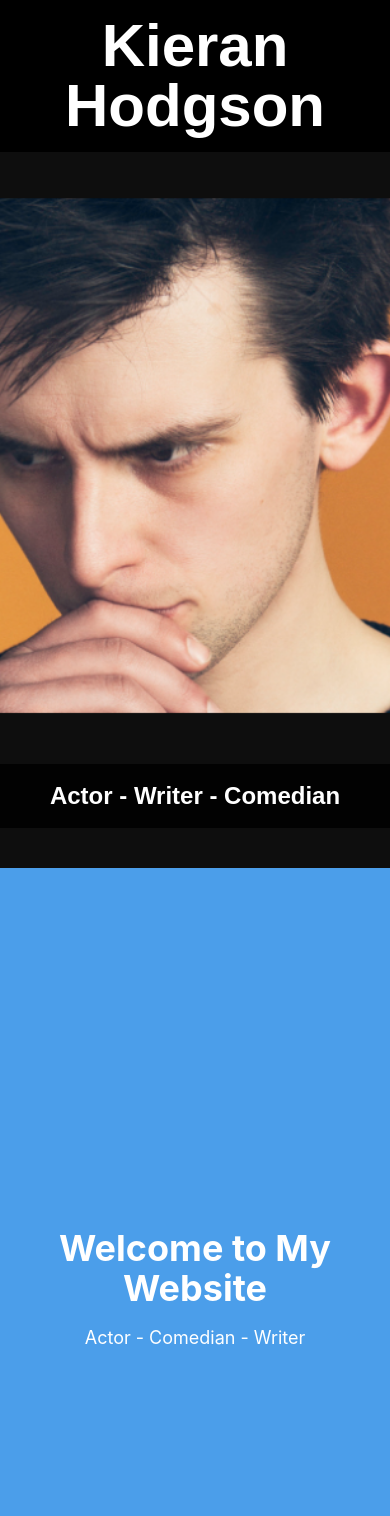
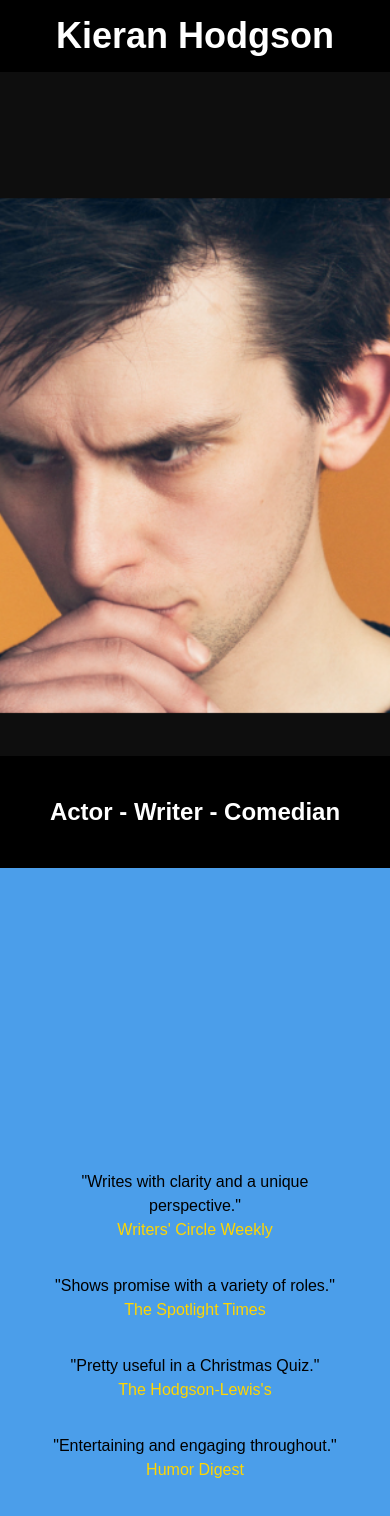
Before and after one commit to TEllwood23/K-H-Site, a React (Vite) app: page / in a window 390 px wide. Shown: the top 1516 px of the page. Built offline with nearby package versions, Linux system fonts and the light colour scheme; a web font is replaced by a local one; what aws-amplify would draw is missing.

Commit message:
added home page to scroller, reduced to just 'quotations'

```diff
--- a/src/App.jsx
+++ b/src/App.jsx
@@ -5,6 +5,9 @@
 // import About from './pages/About';
 // import NavBar from './components/NavBar';
 // import Footer from './components/Footer';
+
+import Home from './pages/Home'; // Adjust the path as necessary
+
 
 function App() {
   return (
@@ -15,34 +18,32 @@ function App() {
         <div
           className="absolute inset-0 bg-cover bg-center bg-fixed"
           style={{
-            backgroundImage: "url('/images/K-H-Hero-1.png')", // Replace with your image
+            backgroundImage: "url('/images/K-H-Hero-1.png')",
+            // height: 150 // Replace with your image
           }}
         ></div>
 
         {/* Top Header */}
         <div className="fixed top-0 left-0 w-full bg-black">
           <h1
-            className="text-white text-6xl md:text-8xl font-bold text-center py-4 font-sans"
+            className="text-white text-4xl md:text-6xl lg:text-8xl font-bold text-center py-4 font-sans"
           >
             Kieran Hodgson
           </h1>
         </div>
 
         {/* Bottom Header */}
-        <div className="absolute bottom-10 left-0 w-full bg-black bg-opacity-80 text-white text-center py-4">
-          <h2 className="text-2xl md:text-4xl font-bold font-sub">Actor - Writer - Comedian</h2>
-        </div>
+        <div className="absolute bottom-0 left-0 w-full bg-black text-white text-center flex items-center justify-center py-10">
+  <h2 className="text-2xl md:text-4xl font-bold font-sub">Actor - Writer - Comedian</h2>
+</div>
       </section>
 
       {/* Spacer Section */}
       <section
         id="home"
-        className="h-screen bg-background text-textPrimary flex items-center justify-center"
+        className="h-screen bg-background text-textPrimary flex items-center justify-center pt-16"
       >
-        <div className="container mx-auto text-center">
-          <h2 className="text-4xl md:text-6xl font-bold">Welcome to My Website</h2>
-          <p className="text-lg md:text-xl mt-4">Actor - Comedian - Writer</p>
-        </div>
+        <Home />
       </section>
     </div>
   );
--- a/src/pages/Home.jsx
+++ b/src/pages/Home.jsx
@@ -1,4 +1,38 @@
-// version with styling
+// VERSION WITH SCROLLING 29/11 13:48
+
+import QuotationWriter from '../components/QuotationWriter.jsx';
+import QuotationActor from '../components/QuotationActor.jsx';
+import QuotationLive from '../components/QuotationLive.jsx';
+import QuotationComedian from '../components/QuotationComedian.jsx';
+
+function Home() {
+  return (
+    <div className="container mx-auto px-7 pb-4 sticky">
+      {/* Title Section */}
+      {/* <div className="flex flex-col md:flex-row items-center justify-center">
+        <h1 className="flex-1 text-textPrimary text-border-thick text-3xl md:text-4xl lg:text-5xl font-sans lg:ml-10 drop-shadow-2xl font-bold">Kieran Hodgson.</h1>
+        <p className="flex-1 text-textPrimary text-xl md:text-2xl lg:text-3xl font-sans lg:ml-12">Actor - Comedian - Writer.</p>
+      </div> */}
+
+      <div className="flex flex-col lg:flex-row gap-4 mt-6">
+        {/* Quotations Section */}
+        <div className="flex-1 p-4 rounded-lg lg:pt-4">
+          <div className="grid grid-cols-1 sm:grid-cols-2 gap-4">
+            <QuotationWriter className="p-2 text-l sm:text-l md:text-l lg:text-xl"/>
+            <QuotationActor className="p-2 text-l sm:text-l md:text-l lg:text-xl" />
+            <QuotationLive className="p-2 text-l sm:text-l md:text-l lg:text-xl" />
+            <QuotationComedian className="p-2 text-l sm:text-l md:text-l lg:text-xl" />
+          </div>
+        </div>
+      </div>
+    </div>
+  );
+}
+
+export default Home;
+
+
+// SAFE version with styling
 
 // import QuotationWriter from '../components/QuotationWriter.jsx';
 // import QuotationActor from '../components/QuotationActor.jsx';
@@ -33,47 +67,47 @@
 
 
 
-// SAFE VERSION- responsive layout
+// SAFE VERSION- responsive layout 29/11/2024 13:48
 
-import QuotationWriter from '../components/QuotationWriter.jsx';
-import QuotationActor from '../components/QuotationActor.jsx';
-import QuotationLive from '../components/QuotationLive.jsx';
-import QuotationComedian from '../components/QuotationComedian.jsx';
+// import QuotationWriter from '../components/QuotationWriter.jsx';
+// import QuotationActor from '../components/QuotationActor.jsx';
+// import QuotationLive from '../components/QuotationLive.jsx';
+// import QuotationComedian from '../components/QuotationComedian.jsx';
 
-function Home() {
-  return (
-    <div className="container mx-auto px-7 pb-4">
-      {/* Title Section */}
-      <div className="flex flex-col md:flex-row items-center justify-center">
-        <h1 className="flex-1 text-textPrimary text-border-thick text-3xl md:text-4xl lg:text-5xl font-sans lg:ml-10 drop-shadow-2xl font-bold">Kieran Hodgson.</h1>
-        <p className="flex-1 text-textPrimary text-xl md:text-2xl lg:text-3xl font-sans lg:ml-12">Actor - Comedian - Writer.</p>
-      </div>
+// function Home() {
+//   return (
+//     <div className="container mx-auto px-7 pb-4 sticky">
+//       {/* Title Section */}
+//       {/* <div className="flex flex-col md:flex-row items-center justify-center">
+//         <h1 className="flex-1 text-textPrimary text-border-thick text-3xl md:text-4xl lg:text-5xl font-sans lg:ml-10 drop-shadow-2xl font-bold">Kieran Hodgson.</h1>
+//         <p className="flex-1 text-textPrimary text-xl md:text-2xl lg:text-3xl font-sans lg:ml-12">Actor - Comedian - Writer.</p>
+//       </div> */}
 
-      <div className="flex flex-col lg:flex-row gap-4 mt-6">
-        {/* Image Section */}
-        <div className="flex-1">
-          <img
-            src="/images/KH_Big_Scotland_2_with_quote.png"
-            alt="Kieran Hodgson performing his Big in Scotland show"
-            className="w-full object-cover rounded-lg shadow-lg lg:pt-10 bg-black"
-          />
-        </div>
+//       <div className="flex flex-col lg:flex-row gap-4 mt-6">
+//         {/* Image Section */}
+//           <div className="flex-1">
+//             <img
+//               src="/images/KH_Big_Scotland_2_with_quote.png"
+//               alt="Kieran Hodgson performing his Big in Scotland show"
+//               className="w-full object-cover rounded-lg shadow-lg lg:pt-10 bg-black"
+//             />
+//           </div>
 
-        {/* Quotations Section */}
-        <div className="flex-1 p-4 rounded-lg lg:pt-4">
-          <div className="grid grid-cols-1 sm:grid-cols-2 gap-4">
-            <QuotationWriter className="p-2 text-l sm:text-l md:text-l lg:text-xl"/>
-            <QuotationActor className="p-2 text-l sm:text-l md:text-l lg:text-xl" />
-            <QuotationLive className="p-2 text-l sm:text-l md:text-l lg:text-xl" />
-            <QuotationComedian className="p-2 text-l sm:text-l md:text-l lg:text-xl" />
-          </div>
-        </div>
-      </div>
-    </div>
-  );
-}
+//         {/* Quotations Section */}
+//         <div className="flex-1 p-4 rounded-lg lg:pt-4">
+//           <div className="grid grid-cols-1 sm:grid-cols-2 gap-4">
+//             <QuotationWriter className="p-2 text-l sm:text-l md:text-l lg:text-xl"/>
+//             <QuotationActor className="p-2 text-l sm:text-l md:text-l lg:text-xl" />
+//             <QuotationLive className="p-2 text-l sm:text-l md:text-l lg:text-xl" />
+//             <QuotationComedian className="p-2 text-l sm:text-l md:text-l lg:text-xl" />
+//           </div>
+//         </div>
+//       </div>
+//     </div>
+//   );
+// }
 
-export default Home;
+// export default Home;
 
 
 
```
